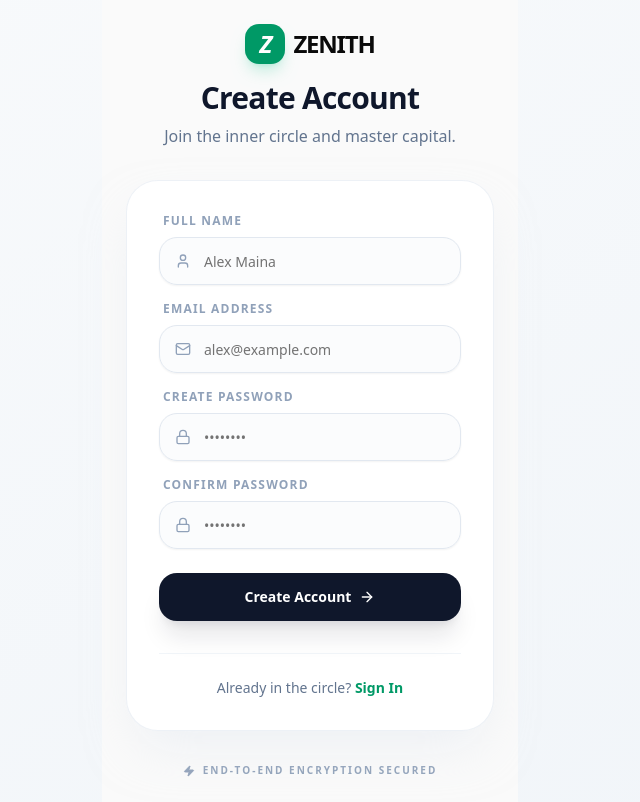
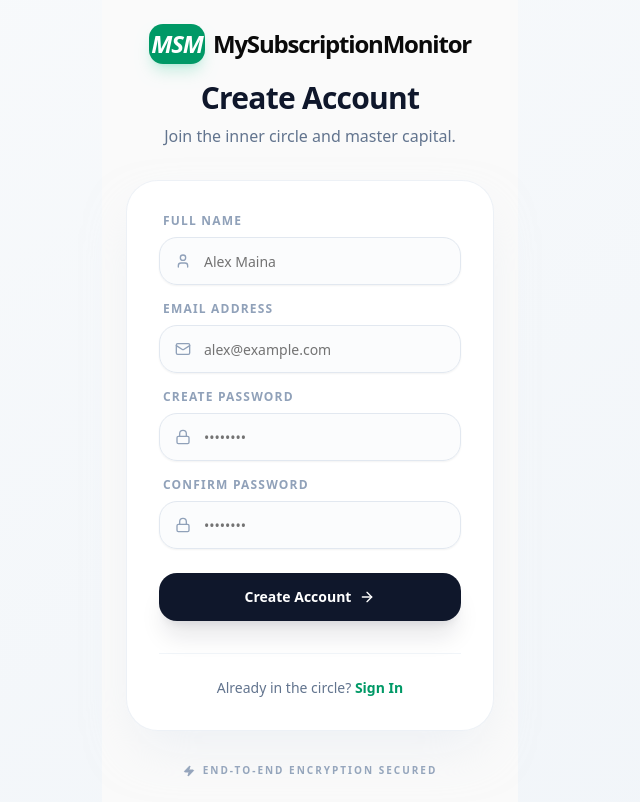
Before and after one commit to AlexNjoroge01/Subscription-Tracker, a Next.js app: page /register in a window 1280 px wide. Shown: the whole page, without its empty margins (330-970 px from the left). Built offline with nearby package versions, Linux system fonts and the light colour scheme.

Commit message:
fixing ui

```diff
--- a/app/(auth)/login/page.tsx
+++ b/app/(auth)/login/page.tsx
@@ -59,8 +59,8 @@
                 {/* Brand Logo */}
                 <div className="flex flex-col items-center gap-4">
                     <Link href="/" className="flex items-center gap-2 font-bold text-2xl tracking-tighter">
-                        <div className="w-10 h-10 bg-emerald-600 rounded-xl flex items-center justify-center text-white italic shadow-lg shadow-emerald-500/20">
-                            Z
+                        <div className="w-14 h-10 bg-emerald-600 rounded-xl flex items-center justify-center text-white italic shadow-lg shadow-emerald-500/20">
+                            MSM
                         </div>
                         MySubMonitor.com
                     </Link>
--- a/app/(auth)/register/page.tsx
+++ b/app/(auth)/register/page.tsx
@@ -78,10 +78,10 @@
                 {/* Brand Logo */}
                 <div className="flex flex-col items-center gap-4">
                     <Link href="/" className="flex items-center gap-2 font-bold text-2xl tracking-tighter">
-                        <div className="w-10 h-10 bg-emerald-600 rounded-xl flex items-center justify-center text-white italic shadow-lg shadow-emerald-500/20">
-                            Z
+                        <div className="w-14 h-10 bg-emerald-600 rounded-xl flex items-center justify-center text-white italic shadow-lg shadow-emerald-500/20">
+                            MSM
                         </div>
-                        ZENITH
+                        MySubscriptionMonitor
                     </Link>
                     <div className="text-center space-y-2">
                         <h1 className="text-3xl font-black tracking-tight text-slate-900">
--- a/app/(dashboard)/layout.tsx
+++ b/app/(dashboard)/layout.tsx
@@ -43,8 +43,8 @@
       {/* Sidebar */}
       <aside className="hidden md:flex w-64 flex-col border-r border-slate-100 bg-white px-4 py-6 gap-8">
         <Link href="/dashboard" className="flex items-center gap-3 px-2">
-          <div className="w-9 h-9 rounded-xl bg-slate-900 flex items-center justify-center text-white font-black">
-            Z
+          <div className="w-14 h-9 rounded-xl bg-slate-900 flex items-center justify-center text-white font-black">
+            MSM
           </div>
           <div className="flex flex-col">
             <span className="text-lg font-semibold tracking-tight text-slate-900">
--- a/app/page.tsx
+++ b/app/page.tsx
@@ -12,7 +12,7 @@
       {/* 1. Header & Hero */}
       <nav className="flex justify-between items-center px-8 py-6 max-w-7xl mx-auto">
         <div className="flex items-center gap-2 font-bold text-xl tracking-tighter">
-          <div className="w-8 h-8 bg-emerald-600 rounded-lg flex items-center justify-center text-white italic shadow-lg shadow-emerald-500/20">Z</div>
+          <div className="w-16 h-8 bg-emerald-600 rounded-lg flex items-center justify-center text-white italic shadow-lg shadow-emerald-500/20">MSM</div>
           MySubMonitor.com
         </div>
         <div className="flex items-center gap-6 text-sm font-medium text-slate-500">
@@ -431,7 +431,7 @@
           {/* Brand & Tagline */}
           <div className="col-span-1 space-y-4">
             <div className="flex items-center gap-2 font-bold text-xl tracking-tighter">
-              <div className="w-8 h-8 bg-emerald-600 rounded-lg flex items-center justify-center text-white italic">Z</div>
+              <div className="w-8 h-8 bg-emerald-600 rounded-lg flex items-center justify-center text-white italic">MSM</div>
               MySubMonitor.com
             </div>
             <p className="text-slate-400 text-sm">Master your capital flow, effortlessly.</p>
--- a/plans/plan.md
+++ b/plans/plan.md
@@ -226,7 +226,6 @@
 **Goal**: Help users save money
 
 ### Step 6.1: Potential Savings Detection
-- [ ] Algorithm to detect duplicate categories (multiple streaming, cloud storage, etc.)
 - [ ] Calculate potential savings
 - [ ] "Potential Savings Detected" banner with total yearly savings
 
@@ -250,7 +249,7 @@
 - [ ] Create overdue notifications
 - [ ] Create budget limit warnings
 
-### Step 7.2: Email Notifications (Optional for MVP)
+### Step 7.2: Email Notifications (using resend emails)
 - [ ] Setup email service (Resend, SendGrid, etc.)
 - [ ] Daily digest email template
 - [ ] Renewal reminder email template
@@ -259,7 +258,6 @@
 ### Step 7.3: Notification Preferences
 - [ ] Settings page for notification preferences
 - [ ] Toggle email notifications
-- [ ] Toggle push notifications (if implementing)
 - [ ] Choose alert timing (7/3/1 days before)
 
 ---
```
